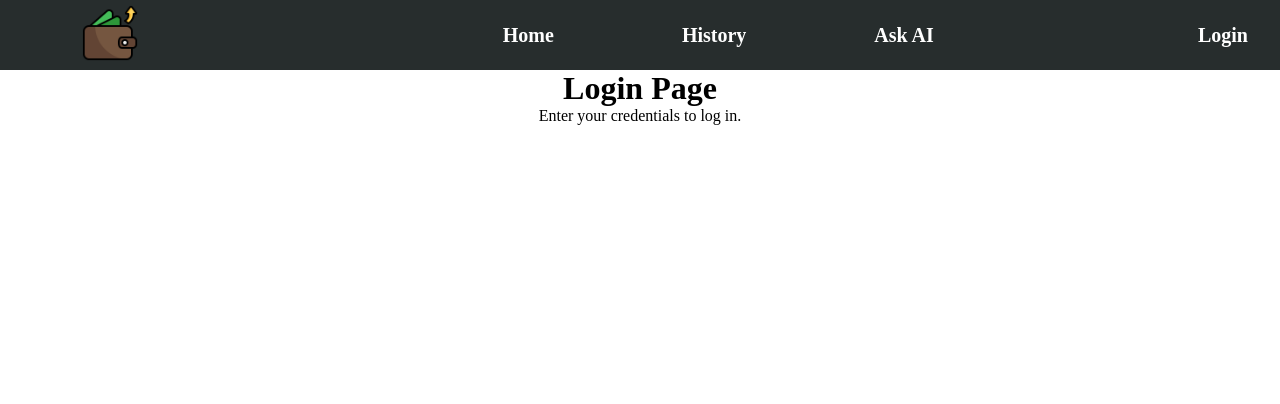
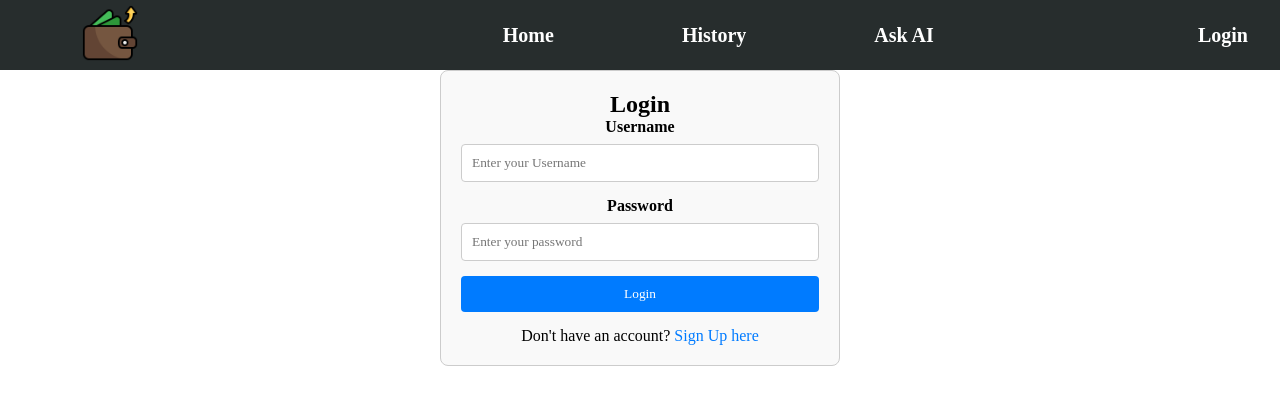
Before and after one commit to Pritam-Raj/ExpenseTracker, a React (Vite) app: page /login in a window 1280 px wide. Shown: the top 404 px of the page. Built offline with nearby package versions, Linux system fonts and the light colour scheme.

Commit message:
created LoginSignup Page

```diff
--- a/src/App.jsx
+++ b/src/App.jsx
@@ -3,7 +3,7 @@
 import Navbar from './components/Navbar.jsx';
 import './App.css';
 import Home from './pages/Home.jsx';
-import Login from './pages/Login.jsx';
+import LoginSignup from './pages/LoginSignup.jsx';
 import History from './pages/History.jsx';
 import AskAi from './pages/AskAi.jsx';
 
@@ -14,7 +14,7 @@
         <Navbar />
         <Routes>
           <Route path="/" element={<Home />} />
-          <Route path="/login" element={<Login />} />
+          <Route path="/login" element={<LoginSignup />} />
           <Route path="/history" element={<History />} />
           <Route path="/askAi" element={<AskAi/>} />
         </Routes>
--- a/src/index.css
+++ b/src/index.css
@@ -3,7 +3,6 @@
   padding: 0;
   box-sizing: border-box;
   font-family: gilroy;
-  /* color: #fff; */
 }
 html, body{
   height: 100%;
--- a/src/pages/Login.jsx
+++ /dev/null
@@ -1,13 +0,0 @@
-import React from 'react';
-
-const Login = () => {
-  console.log('Login component rendered');
-  return (
-    <div>
-      <h1>Login Page</h1>
-      <p>Enter your credentials to log in.</p>
-    </div>
-  );
-};
-
-export default Login;
--- /dev/null
+++ b/src/pages/LoginSignup.css
@@ -0,0 +1,49 @@
+.form-container {
+    max-width: 400px;
+    margin: 0 auto;
+    padding: 20px;
+    border: 1px solid #ccc;
+    border-radius: 8px;
+    background-color: #f9f9f9;
+  }
+
+  .form-group {
+    margin-bottom: 15px;
+  }
+
+  label {
+    display: block;
+    margin-bottom: 8px;
+    font-weight: bold;
+  }
+
+  input[type="email"],input[type="text"],
+  input[type="password"] {
+    width: 100%;
+    padding: 10px;
+    border: 1px solid #ccc;
+    border-radius: 4px;
+  }
+
+  button {
+    width: 100%;
+    padding: 10px;
+    border: none;
+    border-radius: 4px;
+    background-color: #007bff;
+    color: #fff;
+    cursor: pointer;
+  }
+
+  button:hover {
+    background-color: #0056b3;
+  }
+
+  .toggle-link {
+    color: #007bff;
+    cursor: pointer;
+  }
+
+  .toggle-link:hover {
+    text-decoration: underline;
+  }
--- /dev/null
+++ b/src/pages/LoginSignup.jsx
@@ -0,0 +1,71 @@
+import React, { useState } from 'react';
+import './LoginSignup.css'; // Assuming you have a CSS file for styling
+
+const Login = () => {
+  const [isLogin, setIsLogin] = useState(true);
+
+  const toggleForm = () => {
+    setIsLogin(!isLogin);
+  };
+
+  return (
+    <div className="form-container">
+      <h2>{isLogin ? 'Login' : 'Sign Up'}</h2>
+      <form>
+        {/* Common fields for both login and signup */}
+        {isLogin && (
+          <div>
+            <div className="form-group">
+          <label>Username</label>
+          <input type="text" placeholder="Enter your Username" />
+        </div>
+        <div className="form-group">
+          <label>Password</label>
+          <input type="password" placeholder="Enter your password" />
+        </div>
+          </div>
+
+        )}
+
+
+        {/* Specific fields for signup */}
+        {!isLogin && (
+          <div>
+            <div className="form-group">
+          <label>Username</label>
+          <input type="text" placeholder="Enter your email" />
+        </div>
+        <div className="form-group">
+          <label>Email</label>
+          <input type="Email" placeholder="Enter your email" />
+        </div>
+        <div className="form-group">
+          <label>Password</label>
+          <input type="Password" placeholder="Enter your email" />
+        </div>
+          <div className="form-group">
+            <label>Confirm Password</label>
+            <input type="password" placeholder="Confirm your password" />
+          </div>
+          </div>
+
+        )}
+
+        {/* Buttons for login and signup */}
+        <div className="form-group">
+          <button type="submit">{isLogin ? 'Login' : 'Sign Up'}</button>
+        </div>
+      </form>
+
+      {/* Toggle between login and signup */}
+      <p>
+        {isLogin ? "Don't have an account? " : "Already have an account? "}
+        <span className="toggle-link" onClick={toggleForm}>
+          {isLogin ? 'Sign Up here' : 'Login here'}
+        </span>
+      </p>
+    </div>
+  );
+};
+
+export default Login;
```
Also changed, not shown: src/pages/Login.css (added), src/pages/Signup.css (deleted), src/pages/Signup.jsx (deleted).
